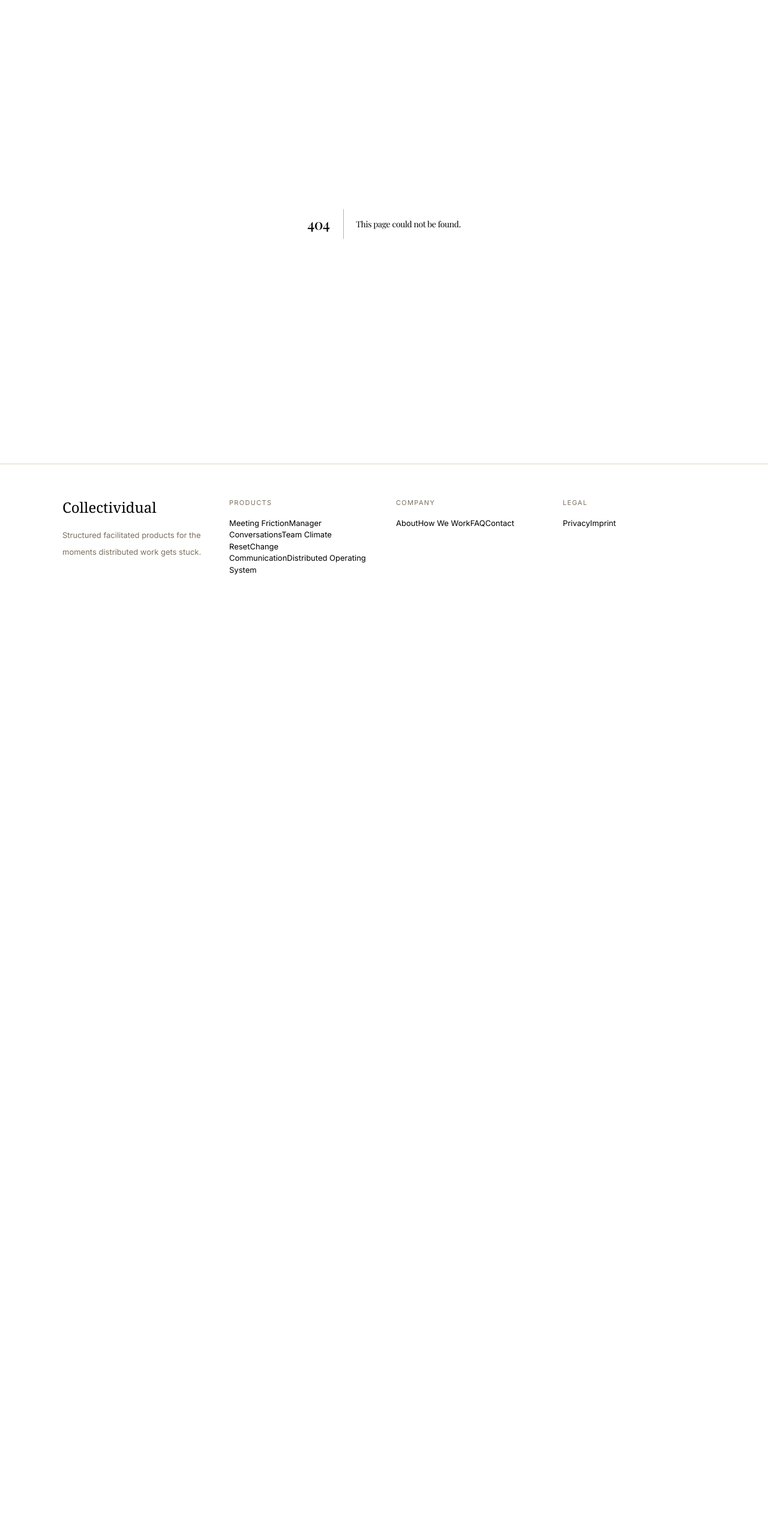
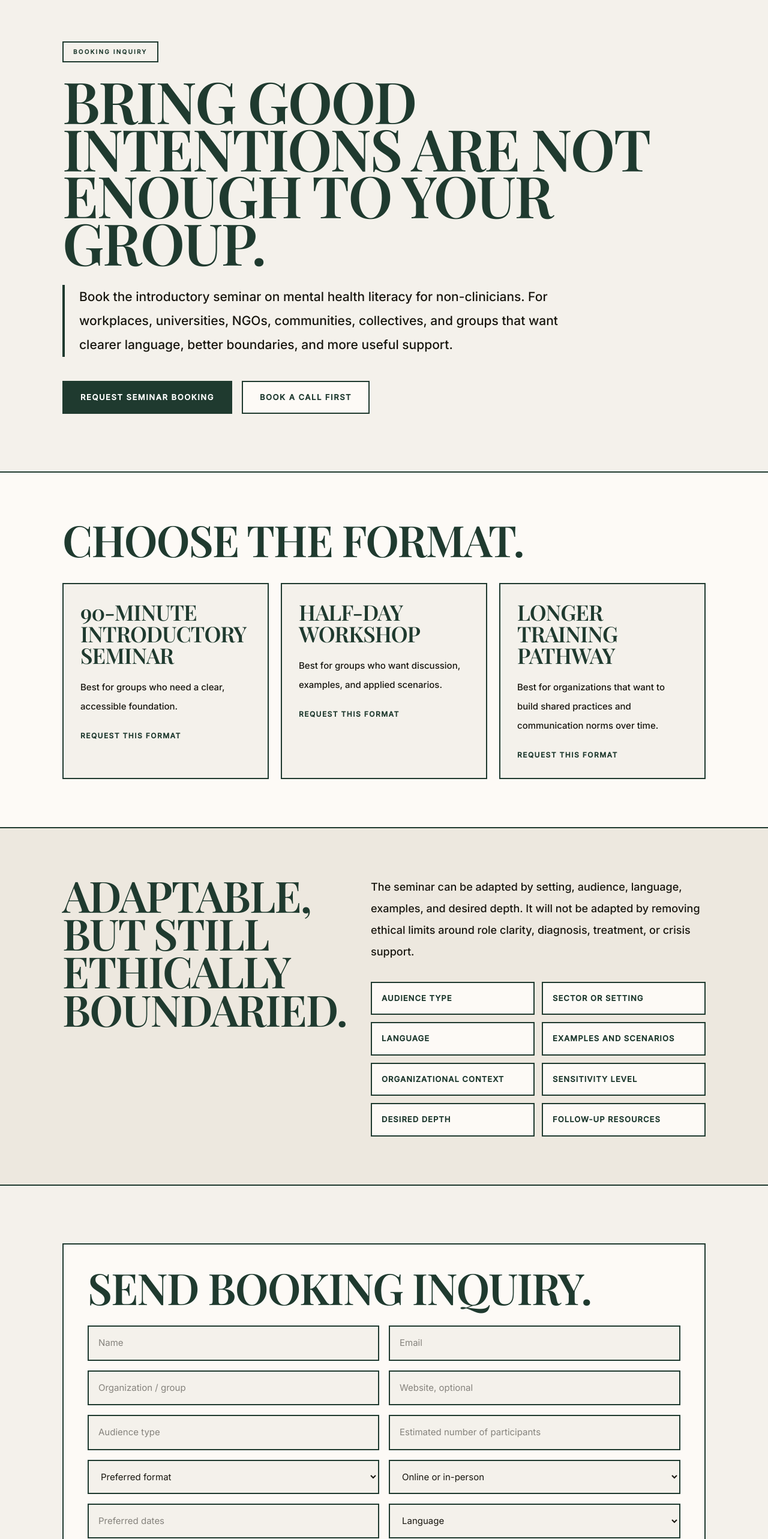
Before and after one commit to selaleakirmak-cmyk/collectividual-site, a Next.js app: page /book/seminar in a window 1280 px wide. Before the commit this address had no page. Shown: the part 100-2666 px from the top of the page at 60% size. Before the commit the page ends 1116 px from the top, so only its background shows below. Built offline with nearby package versions, Linux system fonts and the light colour scheme.

Commit message:
Add seminar booking inquiry page

```diff
--- /dev/null
+++ b/app/book/seminar/page.tsx
@@ -0,0 +1,139 @@
+import Link from "next/link";
+import Container from "@/components/site/Container";
+
+const formats = [
+  ["90-minute introductory seminar", "Best for groups who need a clear, accessible foundation."],
+  ["Half-day workshop", "Best for groups who want discussion, examples, and applied scenarios."],
+  ["Longer training pathway", "Best for organizations that want to build shared practices and communication norms over time."],
+];
+
+const adaptations = [
+  "Audience type",
+  "Sector or setting",
+  "Language",
+  "Examples and scenarios",
+  "Organizational context",
+  "Sensitivity level",
+  "Desired depth",
+  "Follow-up resources",
+];
+
+export const metadata = {
+  title: "Book the Mental Health Literacy Seminar | Collectividual",
+  description:
+    "Request a booking for Good Intentions Are Not Enough, Collectividual’s 90-minute mental health literacy seminar for non-clinicians.",
+};
+
+export default function BookSeminarPage() {
+  return (
+    <>
+      <section className="border-b-2 border-[var(--accent)] bg-[var(--bg)] py-16 md:py-24">
+        <Container>
+          <p className="mb-6 inline-flex border-2 border-[var(--accent)] px-4 py-2 text-[10px] font-black uppercase tracking-[0.22em] text-[var(--accent)]">
+            Booking inquiry
+          </p>
+          <h1 className="max-w-6xl text-6xl font-black uppercase leading-[0.82] tracking-[-0.05em] text-[var(--accent)] md:text-8xl">
+            Bring Good Intentions Are Not Enough to your group.
+          </h1>
+          <p className="mt-8 max-w-4xl border-l-4 border-[var(--accent)] pl-6 text-[18px] font-medium leading-9 text-[var(--text)] md:text-[21px] md:leading-10">
+            Book the introductory seminar on mental health literacy for non-clinicians. For workplaces, universities, NGOs, communities, collectives, and groups that want clearer language, better boundaries, and more useful support.
+          </p>
+          <div className="mt-10 flex flex-wrap gap-4">
+            <a href="#booking-form" className="inline-flex border-2 border-[var(--accent)] bg-[var(--accent)] px-7 py-4 text-[13px] font-black uppercase tracking-[0.12em] text-white transition hover:-translate-y-1 hover:shadow-[0_8px_0_var(--text)]">
+              Request seminar booking
+            </a>
+            <Link href="/book/free-consultation" className="inline-flex border-2 border-[var(--accent)] bg-[var(--surface)] px-7 py-4 text-[13px] font-black uppercase tracking-[0.12em] text-[var(--accent)] transition hover:-translate-y-1 hover:shadow-[0_8px_0_var(--accent)]">
+              Book a call first
+            </Link>
+          </div>
+        </Container>
+      </section>
+
+      <section className="border-b-2 border-[var(--accent)] bg-[var(--surface)] py-14 md:py-20">
+        <Container>
+          <h2 className="mb-10 max-w-4xl text-5xl font-black uppercase leading-[0.88] tracking-[-0.04em] text-[var(--accent)] md:text-7xl">
+            Choose the format.
+          </h2>
+          <div className="grid gap-5 md:grid-cols-3">
+            {formats.map(([title, body]) => (
+              <div key={title} className="border-2 border-[var(--accent)] bg-[var(--bg)] p-7">
+                <h3 className="text-4xl font-black uppercase leading-none text-[var(--accent)]">{title}</h3>
+                <p className="mt-5 text-[15px] font-medium leading-8 text-[var(--text)]">{body}</p>
+                <a href="#booking-form" className="mt-6 inline-flex text-[12px] font-black uppercase tracking-[0.12em] text-[var(--accent)] underline underline-offset-4">
+                  Request this format
+                </a>
+              </div>
+            ))}
+          </div>
+        </Container>
+      </section>
+
+      <section className="border-b-2 border-[var(--accent)] bg-[var(--surface-soft)] py-14 md:py-20">
+        <Container className="grid gap-10 md:grid-cols-[0.8fr_1.2fr]">
+          <h2 className="text-5xl font-black uppercase leading-[0.88] tracking-[-0.04em] text-[var(--accent)] md:text-7xl">
+            Adaptable, but still ethically boundaried.
+          </h2>
+          <div>
+            <p className="text-[18px] font-medium leading-9 text-[var(--text)]">
+              The seminar can be adapted by setting, audience, language, examples, and desired depth. It will not be adapted by removing ethical limits around role clarity, diagnosis, treatment, or crisis support.
+            </p>
+            <div className="mt-8 grid gap-3 md:grid-cols-2">
+              {adaptations.map((item) => (
+                <div key={item} className="border-2 border-[var(--accent)] bg-[var(--surface)] p-4 text-[13px] font-black uppercase tracking-[0.08em] text-[var(--accent)]">
+                  {item}
+                </div>
+              ))}
+            </div>
+          </div>
+        </Container>
+      </section>
+
+      <section id="booking-form" className="bg-[var(--bg)] py-16 md:py-24">
+        <Container>
+          <div className="border-2 border-[var(--accent)] bg-[var(--surface)] p-8 shadow-[0_18px_0_var(--accent)] md:p-10">
+            <h2 className="max-w-4xl text-5xl font-black uppercase leading-[0.88] tracking-[-0.04em] text-[var(--accent)] md:text-7xl">
+              Send booking inquiry.
+            </h2>
+            <form className="mt-8 grid gap-4 md:grid-cols-2" action="#">
+              <input placeholder="Name" className="border-2 border-[var(--accent)] bg-[var(--bg)] px-4 py-4 text-[15px] outline-none" />
+              <input placeholder="Email" type="email" className="border-2 border-[var(--accent)] bg-[var(--bg)] px-4 py-4 text-[15px] outline-none" />
+              <input placeholder="Organization / group" className="border-2 border-[var(--accent)] bg-[var(--bg)] px-4 py-4 text-[15px] outline-none" />
+              <input placeholder="Website, optional" className="border-2 border-[var(--accent)] bg-[var(--bg)] px-4 py-4 text-[15px] outline-none" />
+              <input placeholder="Audience type" className="border-2 border-[var(--accent)] bg-[var(--bg)] px-4 py-4 text-[15px] outline-none" />
+              <input placeholder="Estimated number of participants" className="border-2 border-[var(--accent)] bg-[var(--bg)] px-4 py-4 text-[15px] outline-none" />
+              <select className="border-2 border-[var(--accent)] bg-[var(--bg)] px-4 py-4 text-[15px] outline-none">
+                <option>Preferred format</option>
+                <option>90-minute seminar</option>
+                <option>Half-day workshop</option>
+                <option>Longer training pathway</option>
+              </select>
+              <select className="border-2 border-[var(--accent)] bg-[var(--bg)] px-4 py-4 text-[15px] outline-none">
+                <option>Online or in-person</option>
+                <option>Online</option>
+                <option>In-person</option>
+                <option>Not sure yet</option>
+              </select>
+              <input placeholder="Preferred dates" className="border-2 border-[var(--accent)] bg-[var(--bg)] px-4 py-4 text-[15px] outline-none" />
+              <select className="border-2 border-[var(--accent)] bg-[var(--bg)] px-4 py-4 text-[15px] outline-none">
+                <option>Language</option>
+                <option>English</option>
+                <option>Turkish</option>
+              </select>
+              <textarea placeholder="What made you interested in this seminar?" className="min-h-36 border-2 border-[var(--accent)] bg-[var(--bg)] px-4 py-4 text-[15px] outline-none md:col-span-2" />
+              <label className="flex gap-3 text-[12px] leading-6 text-[var(--muted)] md:col-span-2">
+                <input type="checkbox" required className="mt-1" />
+                <span>I understand this inquiry is about psychoeducation and communication training, not therapy, diagnosis, crisis response, or clinical supervision.</span>
+              </label>
+              <button type="submit" className="border-2 border-[var(--accent)] bg-[var(--accent)] px-7 py-4 text-[13px] font-black uppercase tracking-[0.12em] text-white md:w-fit">
+                Send booking inquiry
+              </button>
+            </form>
+            <p className="mt-6 text-[12px] leading-6 text-[var(--muted)]">
+              Form submission is prepared visually in this build. Connect this form to your preferred booking, CRM, or email service before launch.
+            </p>
+          </div>
+        </Container>
+      </section>
+    </>
+  );
+}
```
